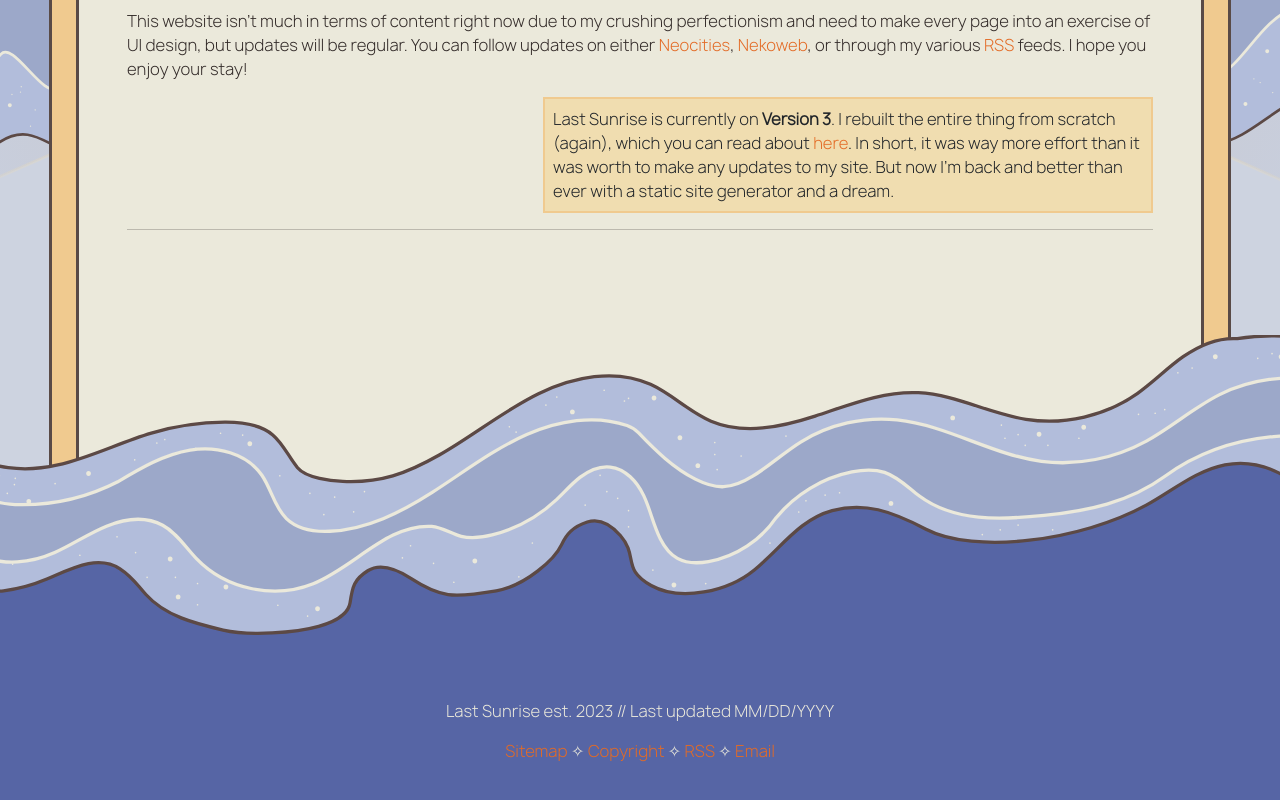
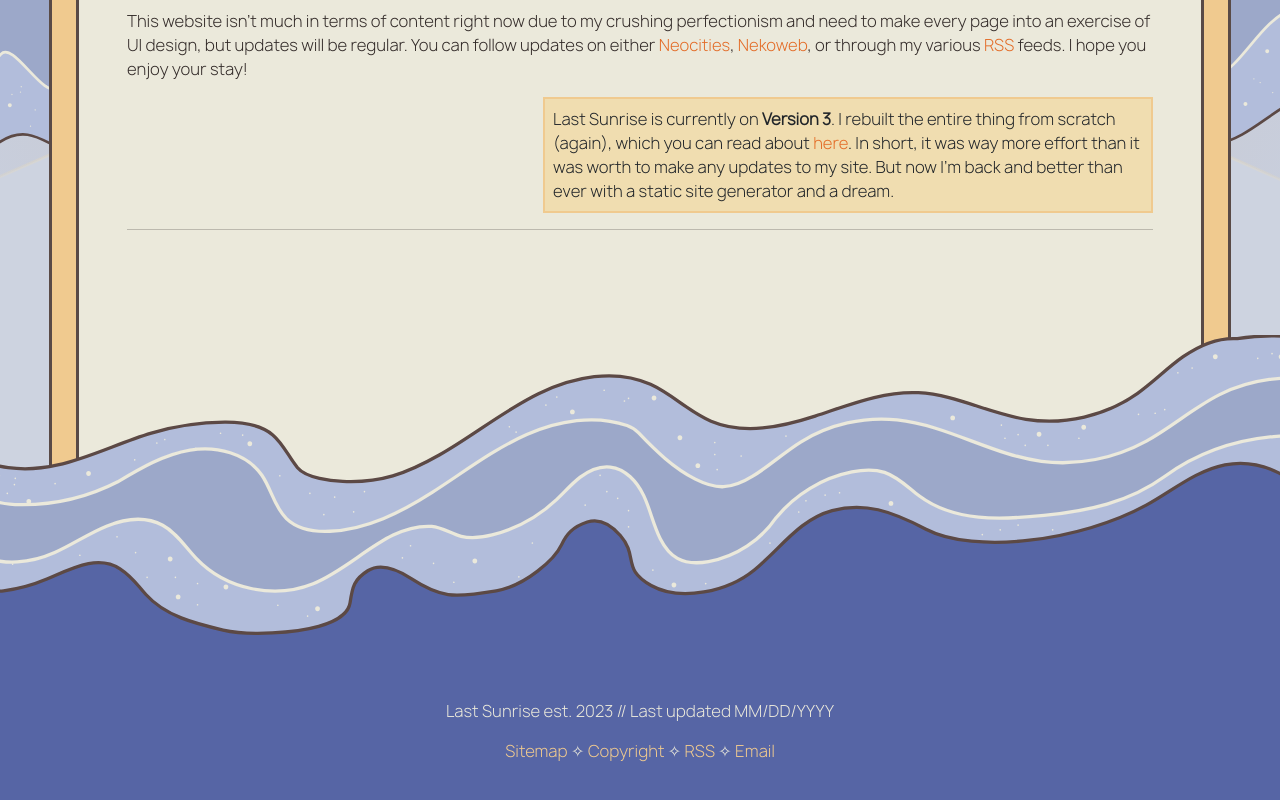
Before and after one commit to thelastsunrise/Last-Sunrise, an Astro site: page / in a window 1280 px wide. Shown: the part 610-1410 px from the top of the page. Built offline with nearby package versions, Linux system fonts and the light colour scheme; Astro itself is replaced by a stand-in of ours.

Commit message:
Update footer link colors

```diff
--- a/src/styles/global.css
+++ b/src/styles/global.css
@@ -117,6 +117,12 @@ footer {
         position: relative;
         bottom: -264px !important;
     }
+    & a {
+        color: var(--glow);
+    }
+    & a:hover {
+        color: var(--radiant);
+    }
 }
 
 .footer-filler {
```
